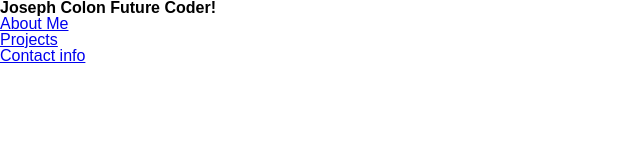
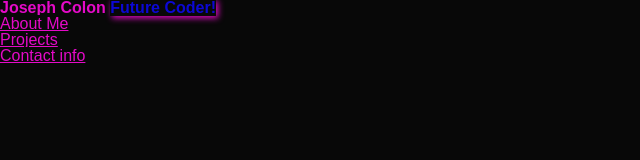
Before and after one commit to JosephTColon/Project-Portfolio, a plain HTML site: page index.html in a window 1280 px wide. Shown: the whole page, without its empty margins (0-640 px from the left). Drawn offline with Linux system fonts and the light colour scheme; files that its build step writes are made by us from their sources.

Commit message:
added some css code

```diff
--- a/assets/css/style.css
+++ b/assets/css/style.css
@@ -0,0 +1,13 @@
+*{
+    background-color: rgb(8, 8, 8);
+    color: rgb(228, 10, 199);
+}
+
+:root {
+    --box-shadow-color: rgb(228, 10, 199);
+}
+
+.header span {
+    box-shadow: 2px 2px 6px var(--box-shadow-color);
+    color: rgb(12, 8, 212);
+}
--- a/index.html
+++ b/index.html
@@ -10,8 +10,8 @@
 
 <body>
     <header class="header">
-        <h1>Joseph Colon Future Coder!</h1>
-            <nav>
+        <h1>Joseph Colon <span>Future Coder!</span></h1>
+        <nav>
                 <ul>
                     <li>
                         <a href="#about-me">About Me</a>
```
